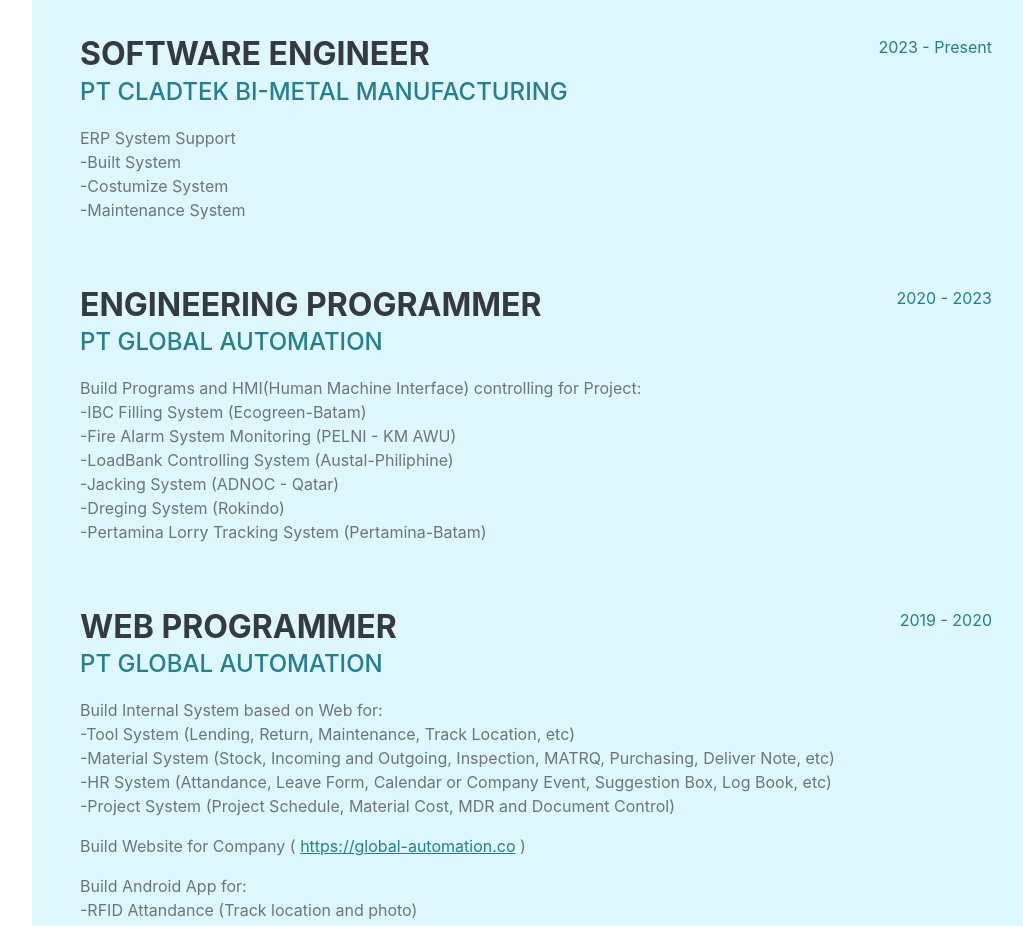
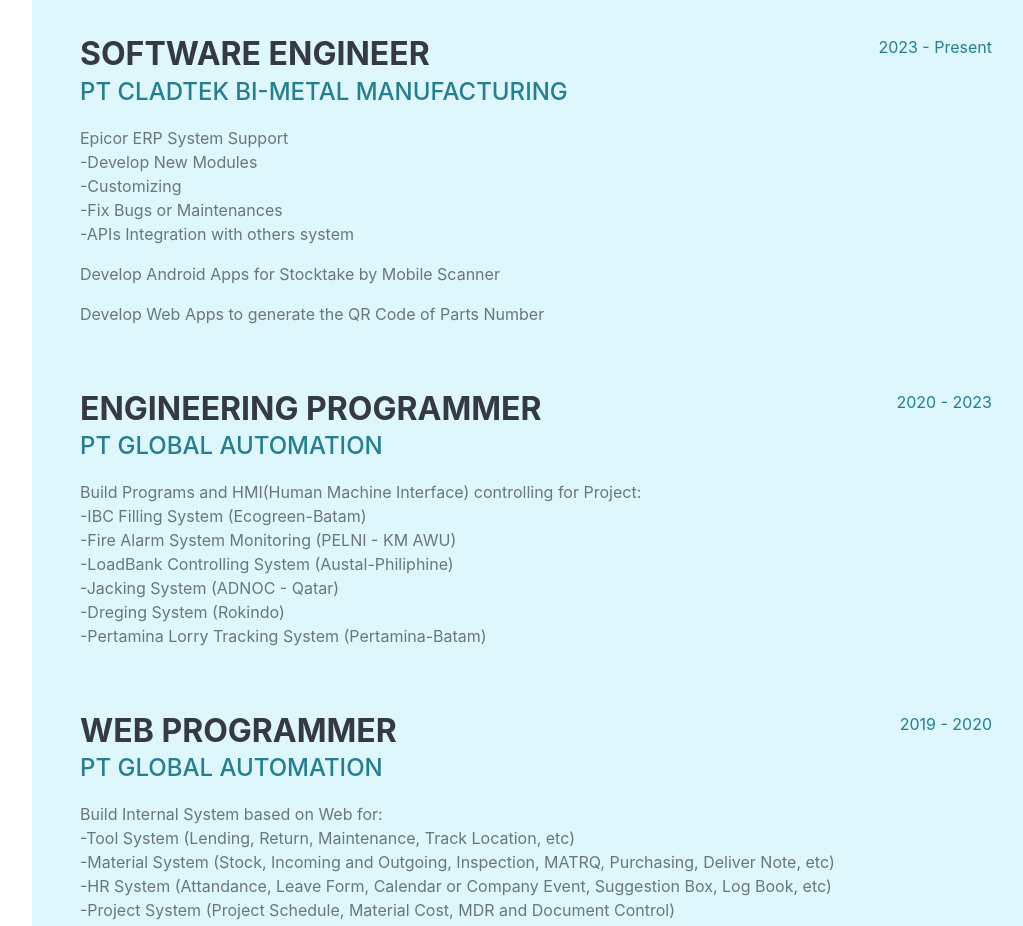
Before and after one commit to jokosantosa-pct/jokosantosa-pct.github.io, a plain HTML site: page index.html in a window 1280 px wide. Shown: the part 960-1886 px from the top of the page, without its empty margins (240-1263 px from the left). Drawn offline with nearby package versions, Linux system fonts and the light colour scheme; a web font is replaced by a local one.

Commit message:
Update index.html

```diff
--- a/index.html
+++ b/index.html
@@ -69,13 +69,16 @@
                     <h2 class="mb-5">Experience</h2>
                     <div class="d-flex flex-column flex-md-row justify-content-between mb-5">
                         <div class="flex-grow-1">
-                            <h3 class="mb-0 ">SOFTWARE ENGINEER</h3>
+                            <h3 class="mb-0">SOFTWARE ENGINEER</h3>
                             <div class="subheading mb-3 text-primary">PT CLADTEK BI-METAL MANUFACTURING</div>
-                            <p>ERP System Support
-                                <br>-Built System
-                                <br>-Costumize System
-                                <br>-Maintenance System
+                            <p>Epicor ERP System Support
+                                <br>-Develop New Modules
+                                <br>-Customizing
+                                <br>-Fix Bugs or Maintenances
+                                <br>-APIs Integration with others system
                             </p>
+                            <p>Develop Android Apps for Stocktake by Mobile Scanner</p>
+                            <p>Develop Web Apps to generate the QR Code of Parts Number</p>
                         </div>
                         <div class="flex-shrink-0"><span class="text-primary">2023 - Present</span></div>
                     </div>
```
